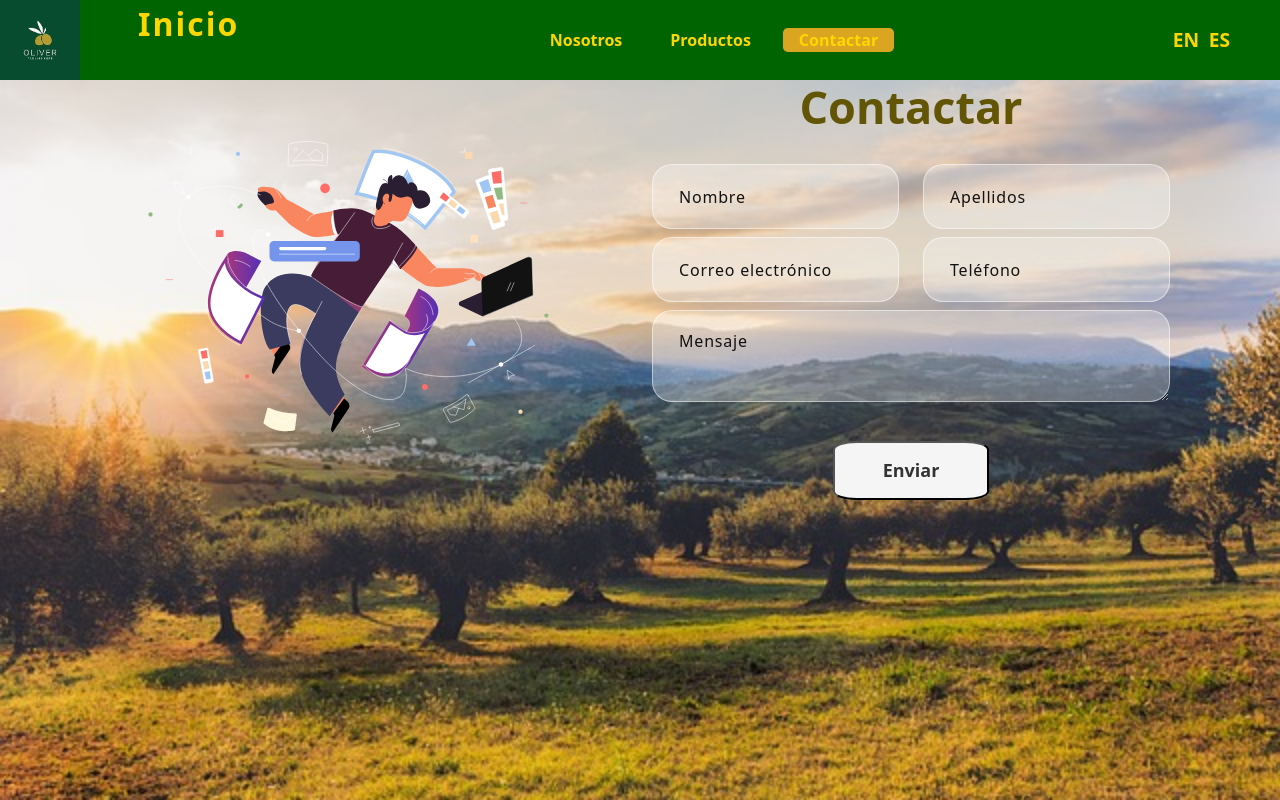
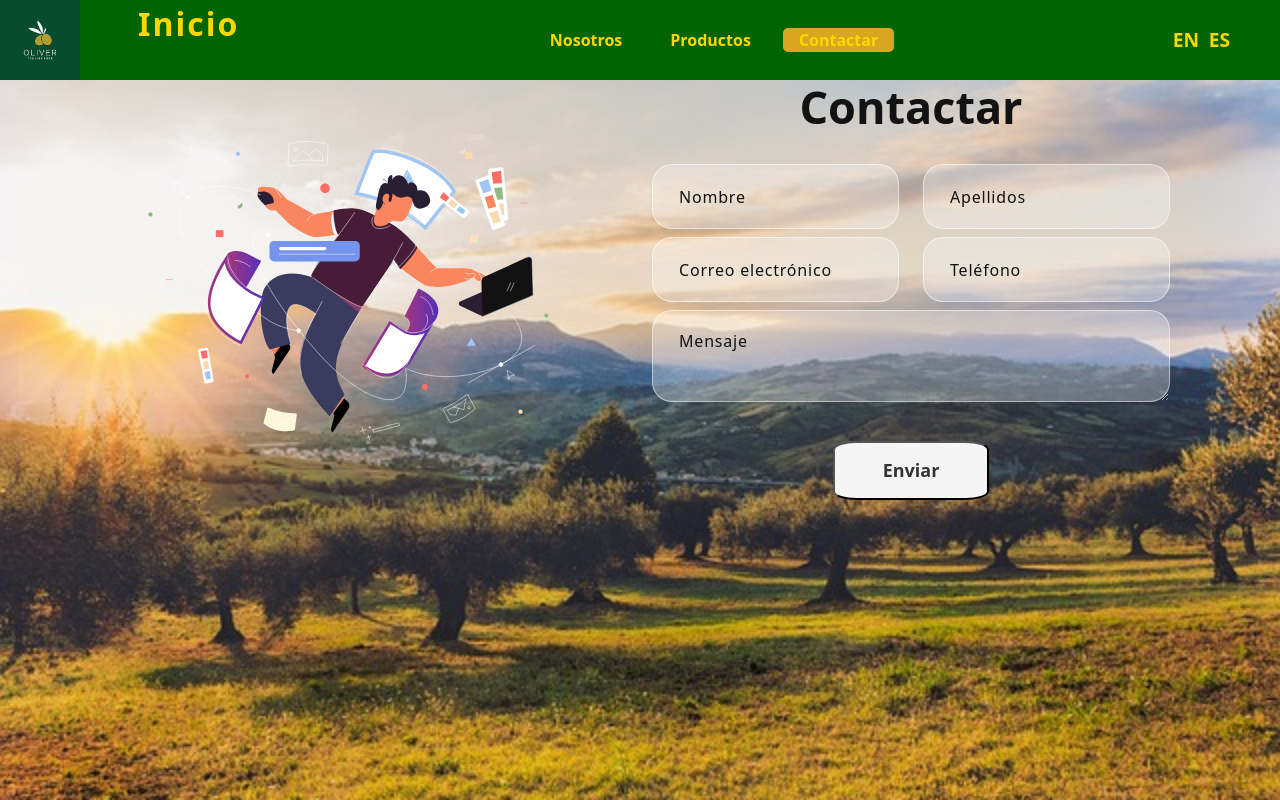
Before and after one commit to Leoshon/daw_trabajo_interfaces, a React (Create React App) app: page /contact in a window 1280 px wide. Built offline with nearby package versions, Linux system fonts and the light colour scheme.

Commit message:
css config

```diff
--- a/src/App.css
+++ b/src/App.css
@@ -117,7 +117,7 @@ p {
   font-size: 45px;
   font-weight: 700;
   margin-bottom: 30px;
-  color: rgb(99, 85, 6);
+  color: #121212;
 
 }
 .contact form input,
@@ -255,6 +255,10 @@ figcaption {
     flex-direction: column;
     align-items: center;
   }
+  .nav img {
+    margin-right: 12rem;
+
+  }
 
 
 }
```
